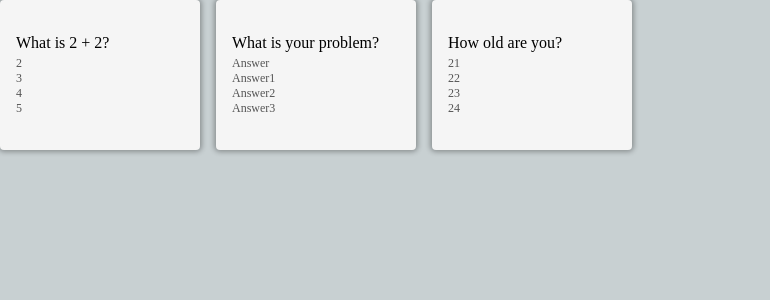
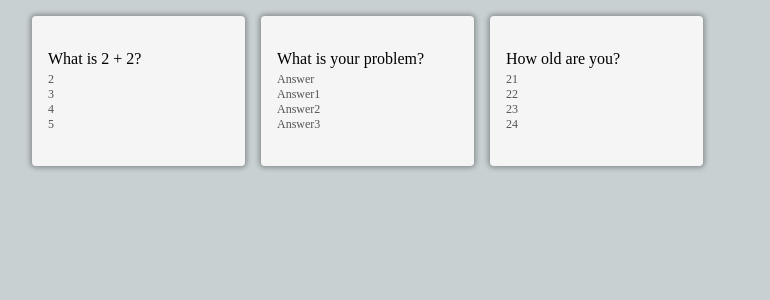
Before and after one commit to chahatbashani2304/Knowledgepedia, a React (Create React App) app in the folder simple-react-app/: page / in a window 1280 px wide. Shown: the top 300 px of the page, without its empty margins (0-770 px from the left). Built offline with nearby package versions, Linux system fonts and the light colour scheme; no server answers.

Commit message:
Card Grid Width Styling

```diff
--- a/simple-react-app/src/App.css
+++ b/simple-react-app/src/App.css
@@ -6,7 +6,7 @@ body {
 
 .container {
     max-width: 900px;
-
+    margin: 1rem 2rem;
 }
 
 
--- a/simple-react-app/src/App.js
+++ b/simple-react-app/src/App.js
@@ -37,7 +37,10 @@ function App() {
   }
 
   return (
-    <FlashcardList flashcards={flashcards} />
+    <div className="container">
+      <FlashcardList flashcards={flashcards} />
+    </div>
+
   );
 }
 
```
